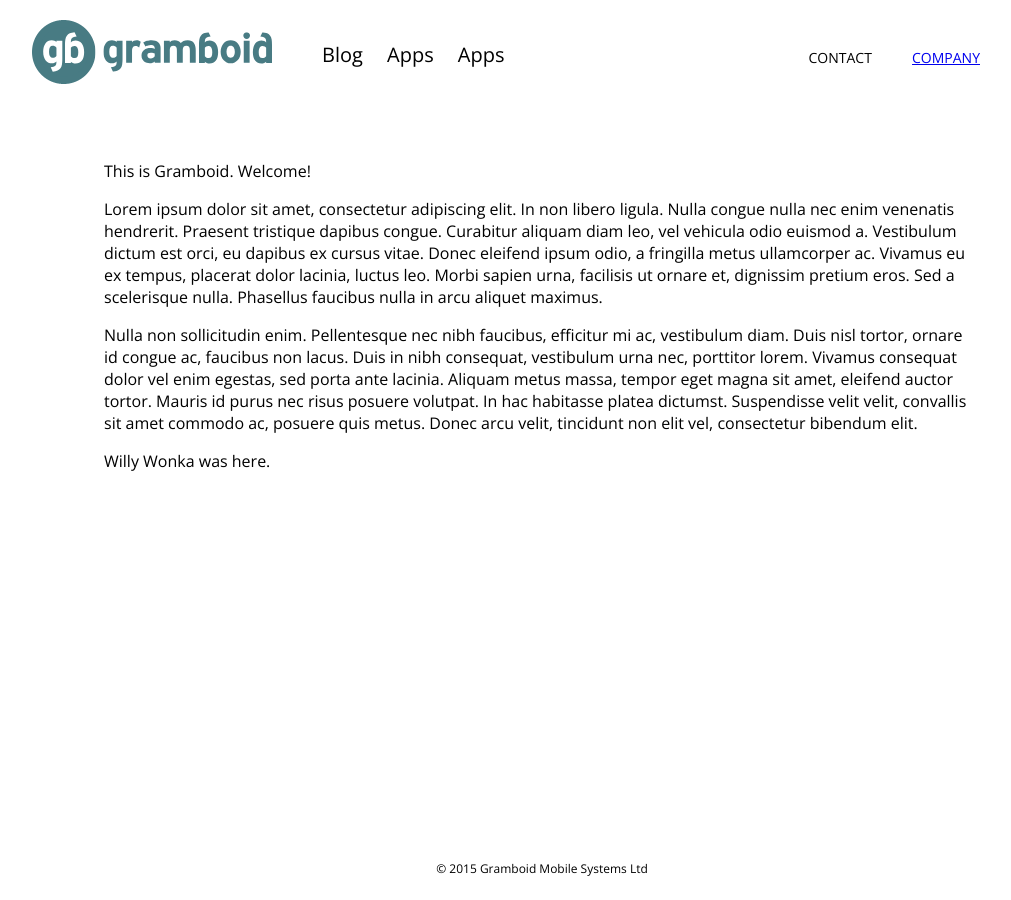
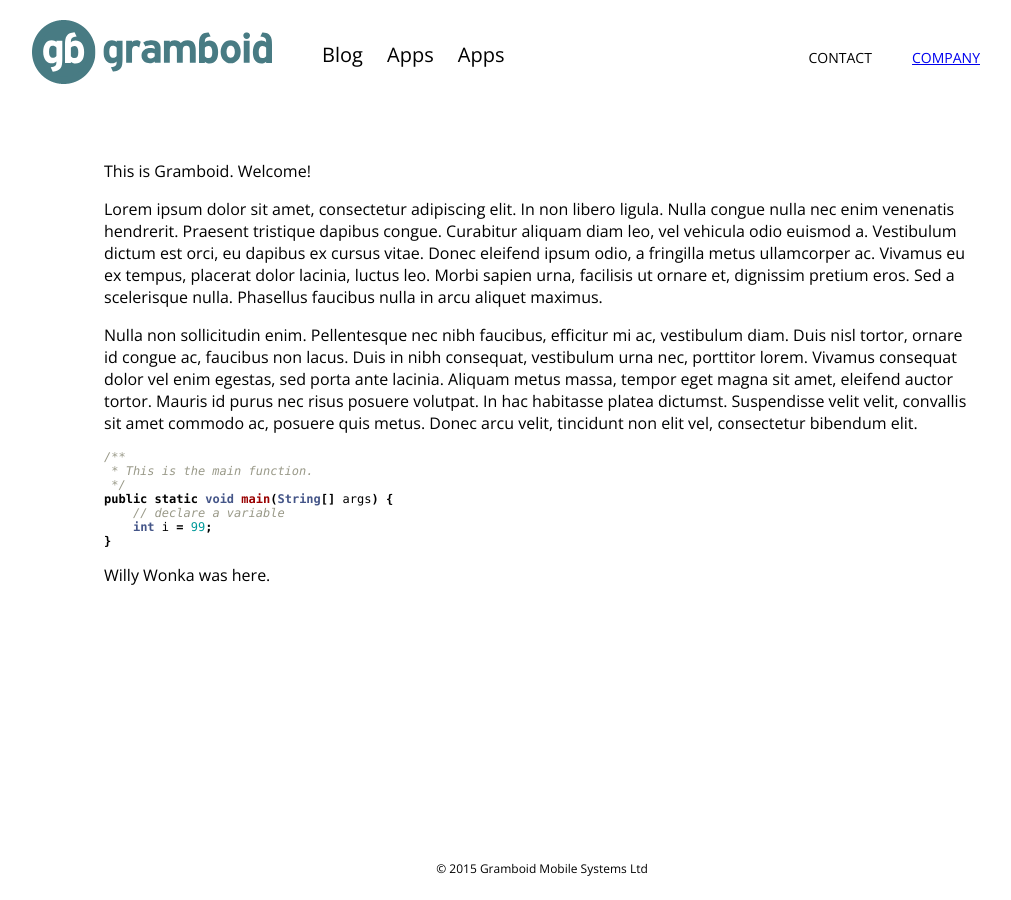
Before and after one commit to gramboid/gramboid.github.io, a Jekyll site: the page built from index.md, in a window 1280 px wide. Shown: the whole page, without its empty margins (98-1109 px from the left). Built offline with Jekyll 4.4.1, drawn with Linux system fonts in a browser that asks for light colours; Markdown is read by kramdown in place of the engine named in the settings.

Commit message:
Add code syntax highliting

````diff
--- a/_config.yml
+++ b/_config.yml
@@ -1 +1,2 @@
 name: Gramboid Mobile Systems Ltd
+markdown: redcarpet
--- a/_layouts/default.html
+++ b/_layouts/default.html
@@ -4,6 +4,7 @@
 <head>
   <link href='http://fonts.googleapis.com/css?family=Open+Sans:400,300' rel='stylesheet' type='text/css'>
   <link rel="stylesheet" type="text/css" href="/default.css">
+  <link rel="stylesheet" type="text/css" href="/github.css">
 
   <!-- favicon -->
   <link rel="apple-touch-icon" sizes="57x57" href="/apple-touch-icon-57x57.png">
--- a/default.css
+++ b/default.css
@@ -60,3 +60,8 @@ span.header_link_right {
   font-size: 14px;
   padding-left: 36px;
 }
+
+code {
+  font-family: Consolas, "Liberation Mono", Menlo, Courier, monospace;
+  font-size: 12px;
+}
--- /dev/null
+++ b/github.css
@@ -0,0 +1,61 @@
+.hll { background-color: #ffffcc }
+.c { color: #999988; font-style: italic } /* Comment */
+.err { color: #a61717; background-color: #e3d2d2 } /* Error */
+.k { color: #000000; font-weight: bold } /* Keyword */
+.o { color: #000000; font-weight: bold } /* Operator */
+.cm { color: #999988; font-style: italic } /* Comment.Multiline */
+.cp { color: #999999; font-weight: bold; font-style: italic } /* Comment.Preproc */
+.c1 { color: #999988; font-style: italic } /* Comment.Single */
+.cs { color: #999999; font-weight: bold; font-style: italic } /* Comment.Special */
+.gd { color: #000000; background-color: #ffdddd } /* Generic.Deleted */
+.ge { color: #000000; font-style: italic } /* Generic.Emph */
+.gr { color: #aa0000 } /* Generic.Error */
+.gh { color: #999999 } /* Generic.Heading */
+.gi { color: #000000; background-color: #ddffdd } /* Generic.Inserted */
+.go { color: #888888 } /* Generic.Output */
+.gp { color: #555555 } /* Generic.Prompt */
+.gs { font-weight: bold } /* Generic.Strong */
+.gu { color: #aaaaaa } /* Generic.Subheading */
+.gt { color: #aa0000 } /* Generic.Traceback */
+.kc { color: #000000; font-weight: bold } /* Keyword.Constant */
+.kd { color: #000000; font-weight: bold } /* Keyword.Declaration */
+.kn { color: #000000; font-weight: bold } /* Keyword.Namespace */
+.kp { color: #000000; font-weight: bold } /* Keyword.Pseudo */
+.kr { color: #000000; font-weight: bold } /* Keyword.Reserved */
+.kt { color: #445588; font-weight: bold } /* Keyword.Type */
+.m { color: #009999 } /* Literal.Number */
+.s { color: #d01040 } /* Literal.String */
+.na { color: #008080 } /* Name.Attribute */
+.nb { color: #0086B3 } /* Name.Builtin */
+.nc { color: #445588; font-weight: bold } /* Name.Class */
+.no { color: #008080 } /* Name.Constant */
+.nd { color: #3c5d5d; font-weight: bold } /* Name.Decorator */
+.ni { color: #800080 } /* Name.Entity */
+.ne { color: #990000; font-weight: bold } /* Name.Exception */
+.nf { color: #990000; font-weight: bold } /* Name.Function */
+.nl { color: #990000; font-weight: bold } /* Name.Label */
+.nn { color: #555555 } /* Name.Namespace */
+.nt { color: #000080 } /* Name.Tag */
+.nv { color: #008080 } /* Name.Variable */
+.ow { color: #000000; font-weight: bold } /* Operator.Word */
+.w { color: #bbbbbb } /* Text.Whitespace */
+.mf { color: #009999 } /* Literal.Number.Float */
+.mh { color: #009999 } /* Literal.Number.Hex */
+.mi { color: #009999 } /* Literal.Number.Integer */
+.mo { color: #009999 } /* Literal.Number.Oct */
+.sb { color: #d01040 } /* Literal.String.Backtick */
+.sc { color: #d01040 } /* Literal.String.Char */
+.sd { color: #d01040 } /* Literal.String.Doc */
+.s2 { color: #d01040 } /* Literal.String.Double */
+.se { color: #d01040 } /* Literal.String.Escape */
+.sh { color: #d01040 } /* Literal.String.Heredoc */
+.si { color: #d01040 } /* Literal.String.Interpol */
+.sx { color: #d01040 } /* Literal.String.Other */
+.sr { color: #009926 } /* Literal.String.Regex */
+.s1 { color: #d01040 } /* Literal.String.Single */
+.ss { color: #990073 } /* Literal.String.Symbol */
+.bp { color: #999999 } /* Name.Builtin.Pseudo */
+.vc { color: #008080 } /* Name.Variable.Class */
+.vg { color: #008080 } /* Name.Variable.Global */
+.vi { color: #008080 } /* Name.Variable.Instance */
+.il { color: #009999 } /* Literal.Number.Integer.Long */
--- a/index.md
+++ b/index.md
@@ -9,4 +9,15 @@ Lorem ipsum dolor sit amet, consectetur adipiscing elit. In non libero ligula. N
 
 Nulla non sollicitudin enim. Pellentesque nec nibh faucibus, efficitur mi ac, vestibulum diam. Duis nisl tortor, ornare id congue ac, faucibus non lacus. Duis in nibh consequat, vestibulum urna nec, porttitor lorem. Vivamus consequat dolor vel enim egestas, sed porta ante lacinia. Aliquam metus massa, tempor eget magna sit amet, eleifend auctor tortor. Mauris id purus nec risus posuere volutpat. In hac habitasse platea dictumst. Suspendisse velit velit, convallis sit amet commodo ac, posuere quis metus. Donec arcu velit, tincidunt non elit vel, consectetur bibendum elit.
 
+
+``` java
+/**
+ * This is the main function.
+ */
+public static void main(String[] args) {
+    // declare a variable
+    int i = 99;
+}
+```
+
 Willy Wonka was here.
````
